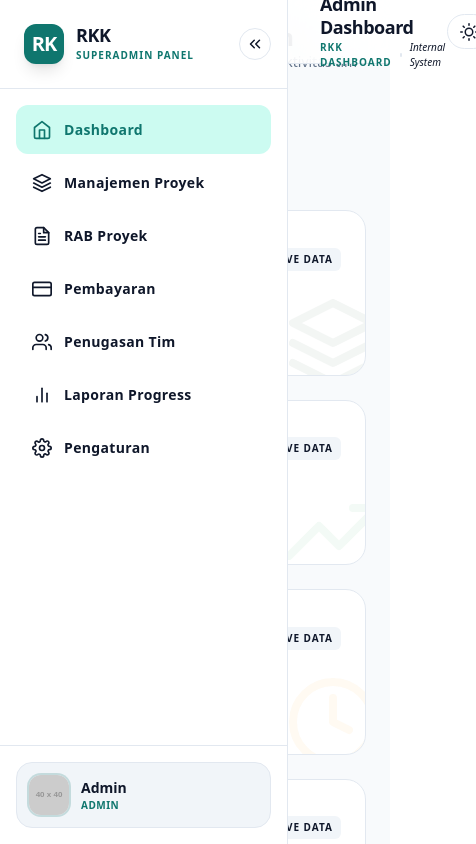
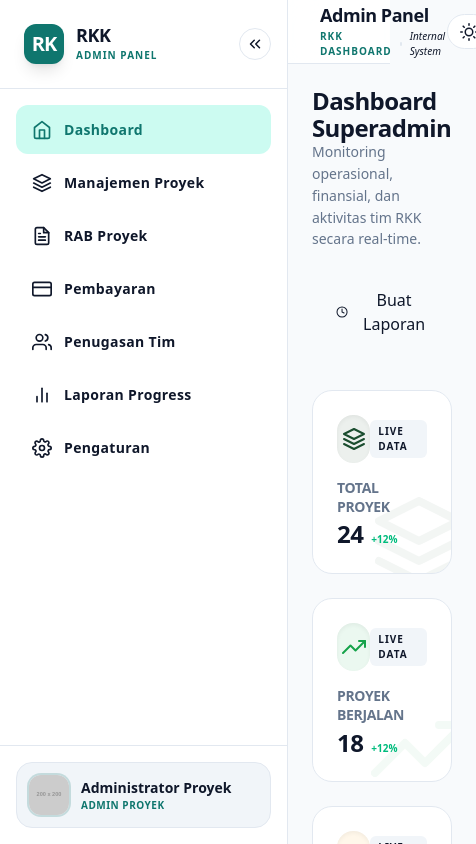
Before and after one commit to syahputrawork98-sketch/RKK-RumahKuKontruksi, a React (Vite) app in the folder client/: page /admin/dashboard in a window 390 px wide. Shown: the top 844 px of the page, 476 px wide, since content can reach past the window. Built offline with nearby package versions, Linux system fonts and the light colour scheme; no server answers.

Commit message:
fix(admin): correct admin panel layout and navigation shell

```diff
--- a/client/src/components/ui/sidebar/SidebarBase.jsx
+++ b/client/src/components/ui/sidebar/SidebarBase.jsx
@@ -15,7 +15,7 @@ import SidebarDropdown from "./SidebarDropdown";
         isCollapsed
         setIsCollapsed
 */
-const SidebarBase = ({ menu, user, isCollapsed, setIsCollapsed }) => {
+const SidebarBase = ({ menu, user, isCollapsed, setIsCollapsed, panelLabel = "Superadmin Panel" }) => {
     const location = useLocation();
 
     return (
@@ -31,7 +31,7 @@ const SidebarBase = ({ menu, user, isCollapsed, setIsCollapsed }) => {
                         </div>
                         <div className="flex flex-col">
                             <h1 className="text-lg font-extrabold leading-none tracking-tight">RKK</h1>
-                            <span className="text-[10px] text-[var(--dashboard-primary)] font-bold uppercase tracking-widest mt-1">Superadmin Panel</span>
+                            <span className="text-[10px] text-[var(--dashboard-primary)] font-bold uppercase tracking-widest mt-1">{panelLabel}</span>
                         </div>
                     </div>
                 ) : (
@@ -110,7 +110,7 @@ const SidebarBase = ({ menu, user, isCollapsed, setIsCollapsed }) => {
 
                     {!isCollapsed && (
                         <div className="flex-1 overflow-hidden">
-                            <p className="font-bold text-sm truncate text-[var(--dashboard-text)]">{user?.name ?? "Superadmin"}</p>
+                            <p className="font-bold text-sm truncate text-[var(--dashboard-text)]">{user?.name ?? "User Profile"}</p>
                             <p className="text-[10px] text-[var(--dashboard-primary)] font-bold uppercase tracking-wider truncate">
                                 {user?.role ?? "Role"}
                             </p>
--- a/client/src/components/ui/topbar/topbar-data/admin.js
+++ b/client/src/components/ui/topbar/topbar-data/admin.js
@@ -1,9 +1,9 @@
-// client/src/components/ui/topbar-data/superadmin.js
+// client/src/components/ui/topbar/topbar-data/admin.js
 export default {
-  title: "Admin Dashboard",
-  user: {
-    name: "Admin",
-    role: "Admin",
-    photo: "https://placehold.co/40",
-  },
+    title: "Admin Panel",
+    user: {
+        name: "Administrator Proyek",
+        role: "Admin Proyek",
+        photo: "https://placehold.co/200x200",
+    },
 };
--- a/client/src/layouts/AdminLayout.jsx
+++ b/client/src/layouts/AdminLayout.jsx
@@ -33,10 +33,16 @@ const AdminLayout = () => {
                 user={adminTopbar.user}
                 isCollapsed={isCollapsed}
                 setIsCollapsed={setIsCollapsed}
+                panelLabel="Admin Panel"
             />
 
             {/* MAIN CONTENT AREA */}
-            <div className="dashboard-main flex-1 flex flex-col transition-all duration-300">
+            <div
+                className="dashboard-main flex-1 flex flex-col transition-all duration-300"
+                style={{
+                    marginLeft: isCollapsed ? "5rem" : "18rem",
+                }}
+            >
                 {/* TOPBAR */}
                 <TopbarBase
                     title={adminTopbar.title}
@@ -49,8 +55,10 @@ const AdminLayout = () => {
                 />
 
                 {/* PAGE CONTENT VIA OUTLET */}
-                <main className="dashboard-page flex-1 p-6 overflow-y-auto">
-                    <Outlet />
+                <main className="dashboard-page flex-1 mt-16 p-6 overflow-y-auto">
+                    <div className="dashboard-container">
+                        <Outlet />
+                    </div>
                 </main>
             </div>
         </div>
--- a/client/src/pages/admin/PenugasanTimAdminPage.jsx
+++ b/client/src/pages/admin/PenugasanTimAdminPage.jsx
@@ -1,18 +1,45 @@
-import React from "react";
+import React, { useState } from "react";
 import { FiUsers, FiUserPlus, FiActivity, FiTool } from "react-icons/fi";
 
 const PenugasanTimAdminPage = () => {
+    const [activeSubtab, setActiveSubtab] = useState("sudah-ditugaskan");
+
     const assignments = [
         { id: 1, project: "PRJ-001 - Renovasi Budi", supervisor: "Budi (Senior)", foreman: "Ahmad (Mitra A)", status: "Active" },
         { id: 2, project: "PRJ-002 - Ruko Maria", supervisor: "Candra (Junior)", foreman: "Hendra (Mitra B)", status: "Pending" },
         { id: 3, project: "PRJ-003 - Gudang MJ", supervisor: "Budi (Senior)", foreman: "Yusuf (Mitra C)", status: "Active" },
     ];
 
+    const subtabs = [
+        { id: "belum-ditugaskan", label: "Belum Ditugaskan" },
+        { id: "sudah-ditugaskan", label: "Sudah Ditugaskan" },
+        { id: "kapasitas", label: "Kapasitas Tim" },
+    ];
+
     return (
         <div className="animate-fadeIn space-y-6">
-            <div>
-                <h2 className="text-2xl font-extrabold tracking-tight">Penugasan Tim</h2>
-                <p className="text-xs text-[var(--dashboard-text-soft)] mt-1 italic">Manajemen penugasan Pengawas dan Mandor pada setiap proyek.</p>
+            <div className="flex flex-col md:flex-row md:items-center justify-between gap-4">
+                <div>
+                    <h2 className="text-2xl font-extrabold tracking-tight">Penugasan Tim</h2>
+                    <p className="text-xs text-[var(--dashboard-text-soft)] mt-1 italic">Manajemen penugasan Pengawas dan Mandor pada setiap proyek.</p>
+                </div>
+            </div>
+
+            {/* SUBTABS */}
+            <div className="flex items-center gap-2 border-b border-[var(--dashboard-border)] pb-0">
+                {subtabs.map((tab) => (
+                    <button
+                        key={tab.id}
+                        onClick={() => setActiveSubtab(tab.id)}
+                        className={`px-6 py-3 text-xs font-black uppercase tracking-widest transition-all border-b-2 ${
+                            activeSubtab === tab.id
+                            ? "text-[var(--dashboard-primary)] border-[var(--dashboard-primary)]"
+                            : "text-[var(--dashboard-text-soft)] border-transparent hover:text-[var(--dashboard-text)] hover:border-[var(--dashboard-border)]"
+                        }`}
+                    >
+                        {tab.label}
+                    </button>
+                ))}
             </div>
 
             <div className="grid grid-cols-1 lg:grid-cols-4 gap-6">
--- a/client/src/pages/admin/ProyekAdminPage.jsx
+++ b/client/src/pages/admin/ProyekAdminPage.jsx
@@ -1,13 +1,22 @@
-import React from "react";
+import React, { useState } from "react";
 import { FiPlus, FiSearch, FiFilter, FiChevronRight } from "react-icons/fi";
 import { Link } from "react-router-dom";
 
 const ProyekAdminPage = () => {
+    const [activeSubtab, setActiveSubtab] = useState("daftar");
+
     const projects = [
         { id: 1, kode: "PRJ-001", customer: "Bpk. Budi Santoso", type: "Rumah Tinggal", status: "Pengerjaan", progress: 65, value: "Rp 750.000.000" },
         { id: 2, kode: "PRJ-002", customer: "Ibu Maria Ulfa", type: "Ruko 2 Lantai", status: "Persiapan", progress: 12, value: "Rp 1.200.000.000" },
         { id: 3, kode: "PRJ-003", customer: "PT. Maju Jaya", type: "Gudang Logistik", status: "Finishing", progress: 92, value: "Rp 3.500.000.000" },
         { id: 4, kode: "PRJ-004", customer: "Bpk. Rian Aditya", type: "Renovasi Atap", status: "Terhenti", progress: 45, value: "Rp 85.000.000" },
+    ];
+
+    const subtabs = [
+        { id: "daftar", label: "Daftar Proyek" },
+        { id: "create", label: "Buat Proyek", isLink: true, href: "/admin/proyek/create" },
+        { id: "tindak-lanjut", label: "Perlu Tindak Lanjut" },
+        { id: "arsip", label: "Arsip" },
     ];
 
     const getStatusColor = (status) => {
@@ -34,6 +43,33 @@ const ProyekAdminPage = () => {
                     <FiPlus size={18} />
                     Buat Proyek Baru
                 </Link>
+            </div>
+
+            {/* SUBTABS */}
+            <div className="flex items-center gap-2 border-b border-[var(--dashboard-border)] pb-0">
+                {subtabs.map((tab) => (
+                    tab.isLink ? (
+                        <Link
+                            key={tab.id}
+                            to={tab.href}
+                            className="px-6 py-3 text-xs font-black uppercase tracking-widest text-[var(--dashboard-text-soft)] hover:text-[var(--dashboard-primary)] transition-all border-b-2 border-transparent hover:border-[var(--dashboard-primary)]/30"
+                        >
+                            {tab.label}
+                        </Link>
+                    ) : (
+                        <button
+                            key={tab.id}
+                            onClick={() => setActiveSubtab(tab.id)}
+                            className={`px-6 py-3 text-xs font-black uppercase tracking-widest transition-all border-b-2 ${
+                                activeSubtab === tab.id
+                                ? "text-[var(--dashboard-primary)] border-[var(--dashboard-primary)]"
+                                : "text-[var(--dashboard-text-soft)] border-transparent hover:text-[var(--dashboard-text)] hover:border-[var(--dashboard-border)]"
+                            }`}
+                        >
+                            {tab.label}
+                        </button>
+                    )
+                ))}
             </div>
 
             <div className="dashboard-card">
```
